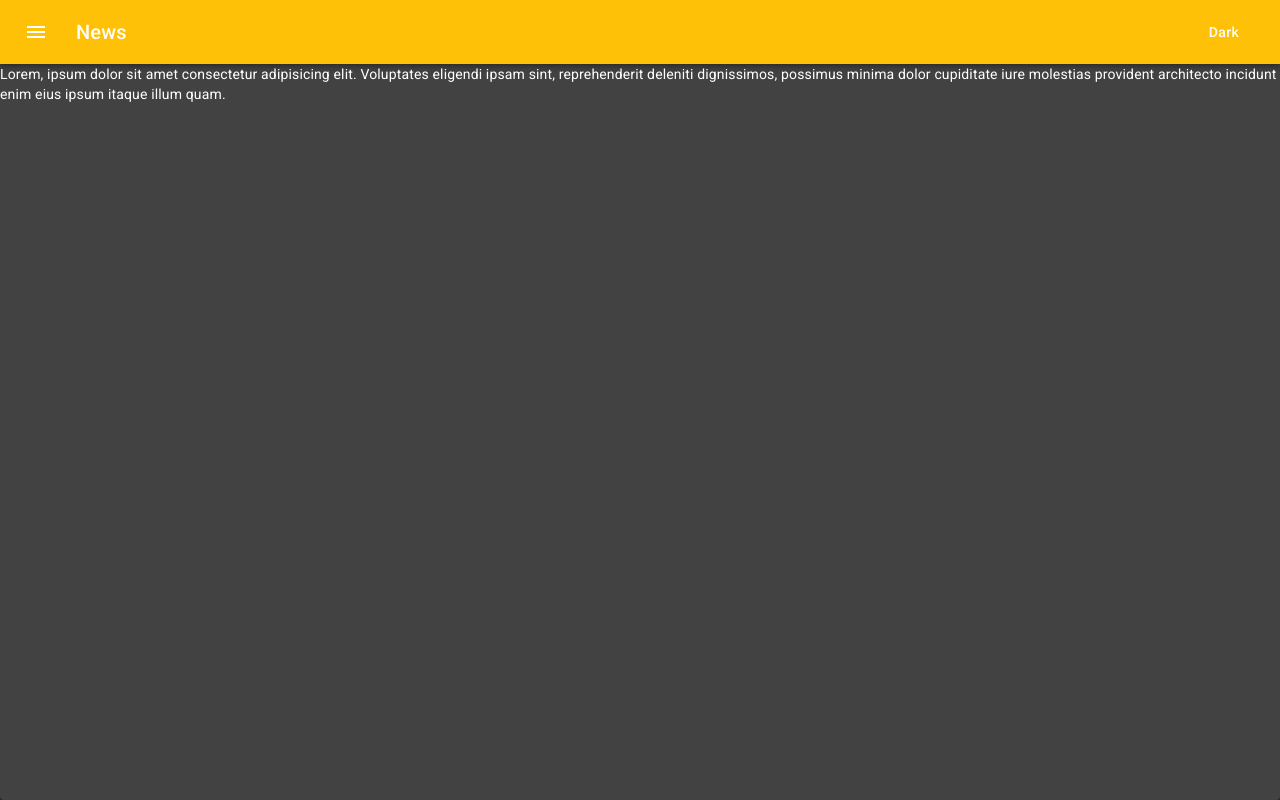
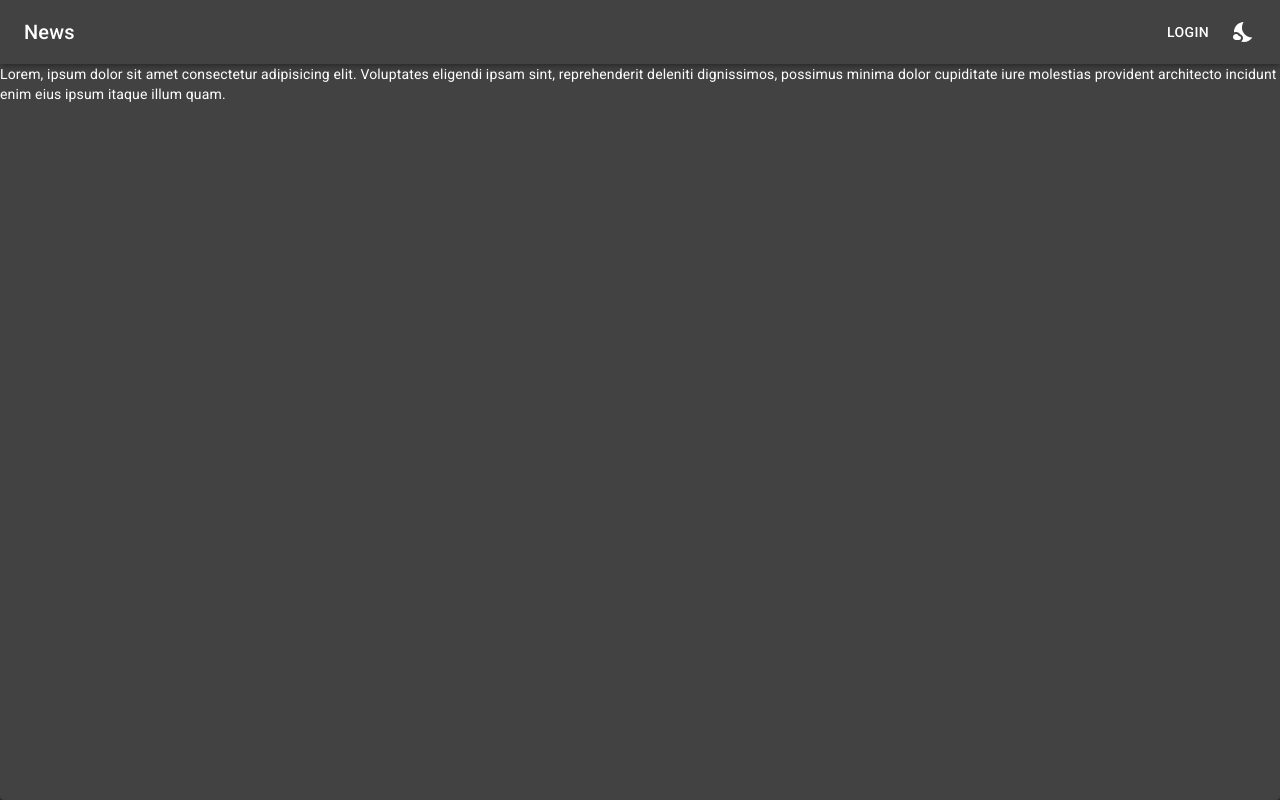
Before and after one commit to TheMrCorvy/Desktop-Frontend, a React (Create React App) app: page / in a window 1280 px wide. Built offline with nearby package versions, Linux system fonts and the light colour scheme.

Commit message:
refactored a bit the navbar component

```diff
--- a/src/App.tsx
+++ b/src/App.tsx
@@ -6,7 +6,7 @@ import { setLanguage } from "./redux/actions/langActions"
 import { translate } from "./lang"
 
 import { ThemeProvider, createMuiTheme } from "@material-ui/core/styles"
-import { amber, blue } from "@material-ui/core/colors"
+import { orange, blue } from "@material-ui/core/colors"
 import { CssBaseline } from "@material-ui/core"
 import routes from "./routes"
 import MapRoutes from "./components/MapRoutes"
@@ -25,11 +25,11 @@ const App: FC = () => {
 
 	const globalTheme = createMuiTheme({
 		palette: {
-			type: theme === "dark" ? "dark" : "light",
+			type: theme,
 			primary: {
-				light: amber[500],
-				dark: amber[500],
-				main: amber[500],
+				light: orange[700],
+				dark: orange[700],
+				main: orange[700],
 				contrastText: "#fff",
 			},
 			secondary: {
--- a/src/components/Navbar/index.tsx
+++ b/src/components/Navbar/index.tsx
@@ -4,23 +4,23 @@ import { setTheme } from "../../redux/actions/themeActions"
 import { RootState } from "../../redux/store"
 
 import { AppBar, Toolbar, IconButton, Typography, Button } from "@material-ui/core"
-import MenuIcon from "@material-ui/icons/Menu"
 
 import { createStyles, makeStyles, Theme } from "@material-ui/core/styles"
+
+import Brightness4Icon from "@material-ui/icons/Brightness4"
+import NightsStayIcon from "@material-ui/icons/NightsStay"
 
 const useStyles = makeStyles((theme: Theme) =>
 	createStyles({
 		root: {
 			flexGrow: 1,
+			paddingTop: "4rem",
 		},
 		menuButton: {
 			marginRight: theme.spacing(2),
 		},
 		title: {
 			flexGrow: 1,
-		},
-		toggleTheme: {
-			textTransform: "capitalize",
 		},
 	})
 )
@@ -42,26 +42,16 @@ const Navbar = () => {
 
 	return (
 		<div className={classes.root}>
-			<AppBar position="static" color={theme === "dark" ? "primary" : "secondary"}>
+			<AppBar position="fixed" color={theme === "dark" ? "inherit" : "secondary"}>
 				<Toolbar>
-					<IconButton
-						edge="start"
-						className={classes.menuButton}
-						color="inherit"
-						aria-label="menu"
-					>
-						<MenuIcon />
-					</IconButton>
 					<Typography variant="h6" className={classes.title}>
 						News
 					</Typography>
-					<Button
-						color="inherit"
-						className={classes.toggleTheme}
-						onClick={toggleDarkTheme}
-					>
-						{theme}
-					</Button>
+
+					<Button color="inherit">Login</Button>
+					<IconButton edge="end" color="inherit" onClick={toggleDarkTheme}>
+						{theme === "dark" ? <NightsStayIcon /> : <Brightness4Icon />}
+					</IconButton>
 				</Toolbar>
 			</AppBar>
 		</div>
```
